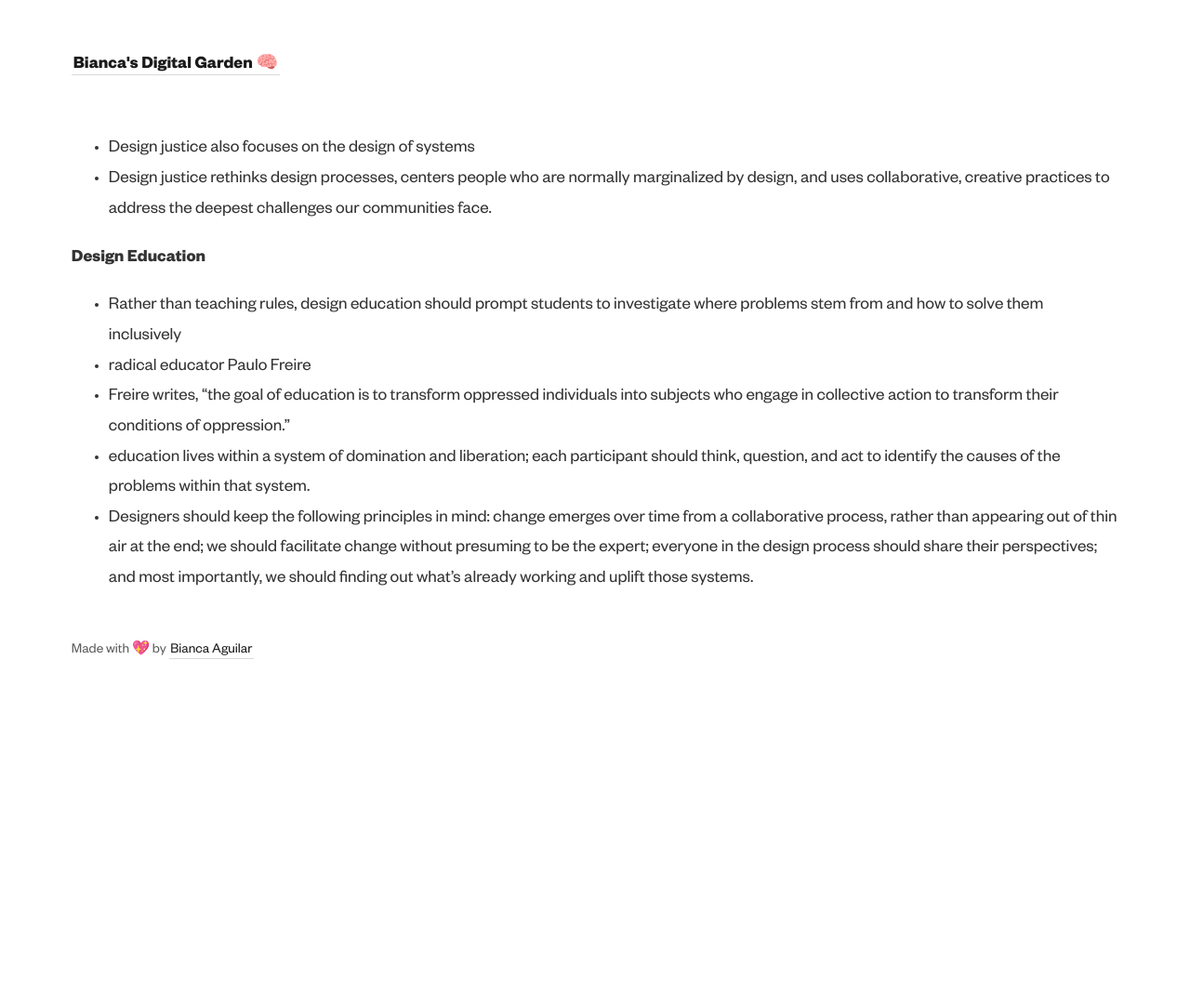
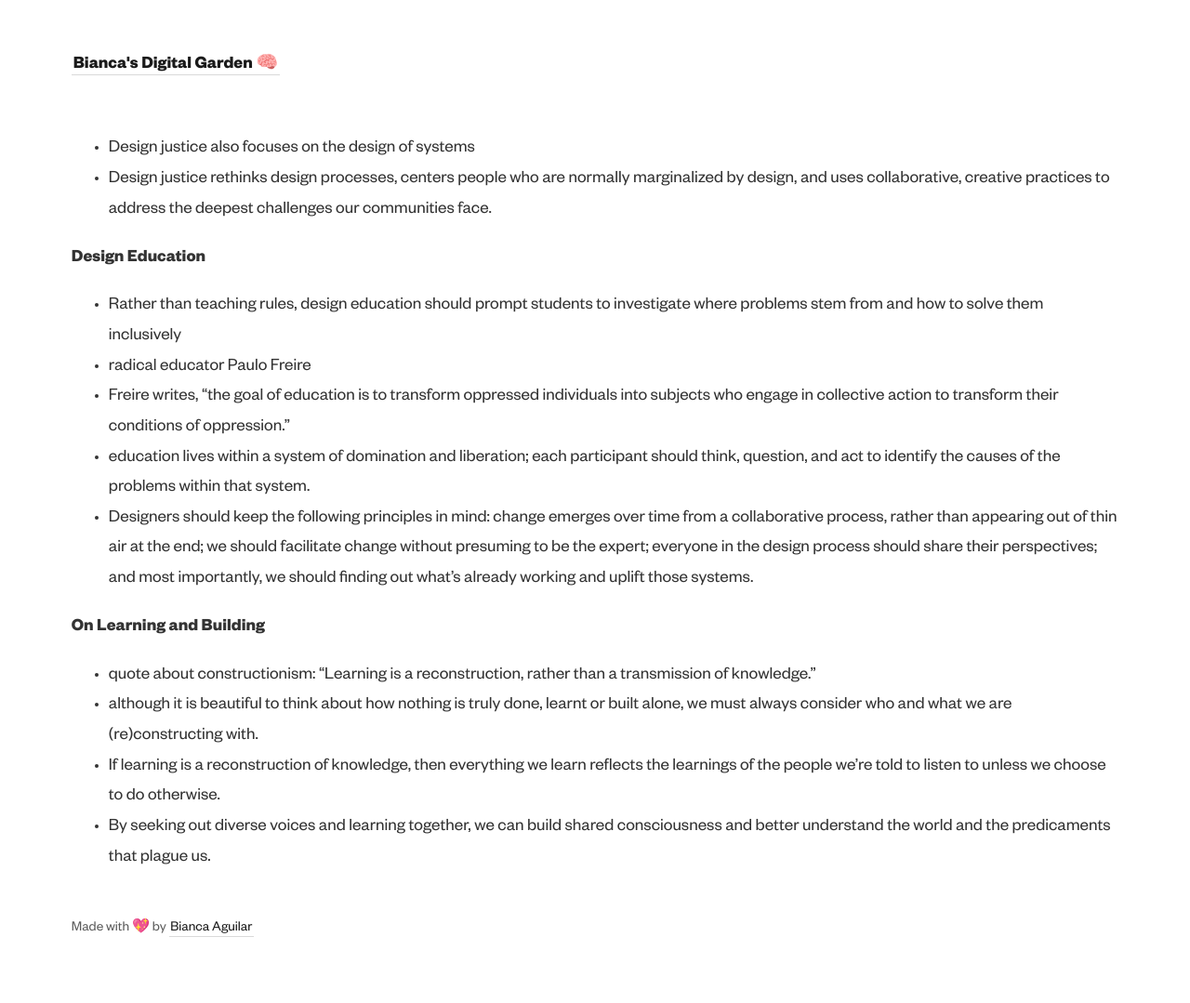
Before and after one commit to biancamika/digital-garden-template, a Jekyll site: the page built from Design Justice.md, in a window 1280 px wide. Shown: the whole page at 93% size. Built offline with Jekyll 4.4.1, drawn with Linux system fonts in a browser that asks for light colours; before the commit the page ends 900 px from its top, so only the background shows below that.

Commit message:
Edited Note

```diff
--- a/Design Justice.md
+++ b/Design Justice.md
@@ -13,3 +13,9 @@ modified: 2021-07-09T16:41:46+08:00
 - Freire writes, “the goal of education is to transform oppressed individuals into subjects who engage in collective action to transform their conditions of oppression.”
 - education lives within a system of domination and liberation; each participant should think, question, and act to identify the causes of the problems within that system.
 - Designers should keep the following principles in mind: change emerges over time from a collaborative process, rather than appearing out of thin air at the end; we should facilitate change without presuming to be the expert; everyone in the design process should share their perspectives; and most importantly, we should finding out what’s already working and uplift those systems.
+
+**On Learning and Building**
+- quote about constructionism: “Learning is a reconstruction, rather than a transmission of knowledge.”
+- although it is beautiful to think about how nothing is truly done, learnt or built alone, we must always consider who and what we are (re)constructing with.
+- If learning is a reconstruction of knowledge, then everything we learn reflects the learnings of the people we’re told to listen to unless we choose to do otherwise.
+- By seeking out diverse voices and learning together, we can build shared consciousness and better understand the world and the predicaments that plague us.
```
Also changed, not shown: other parts of Design Justice.md (+1 -1 lines).
